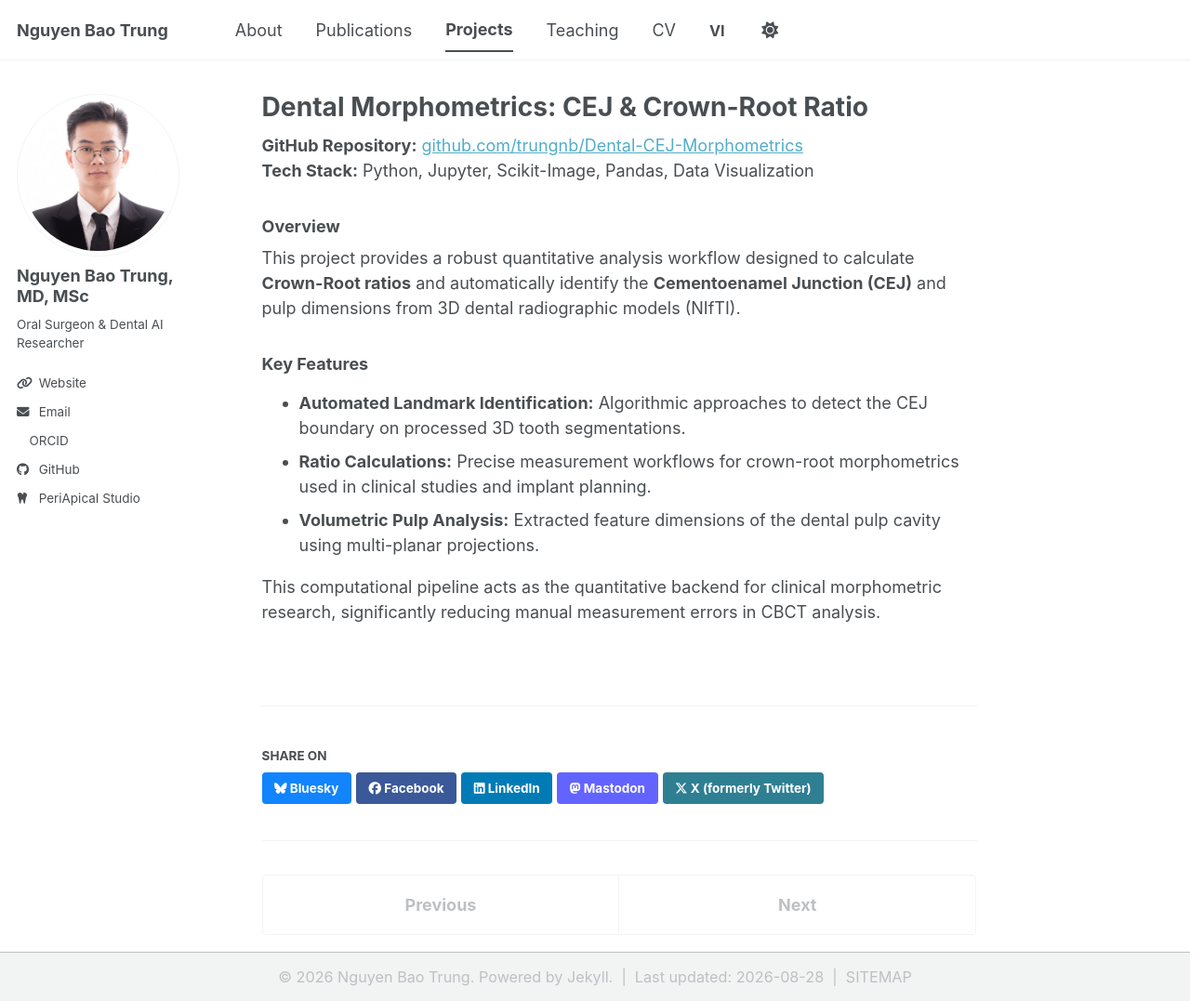
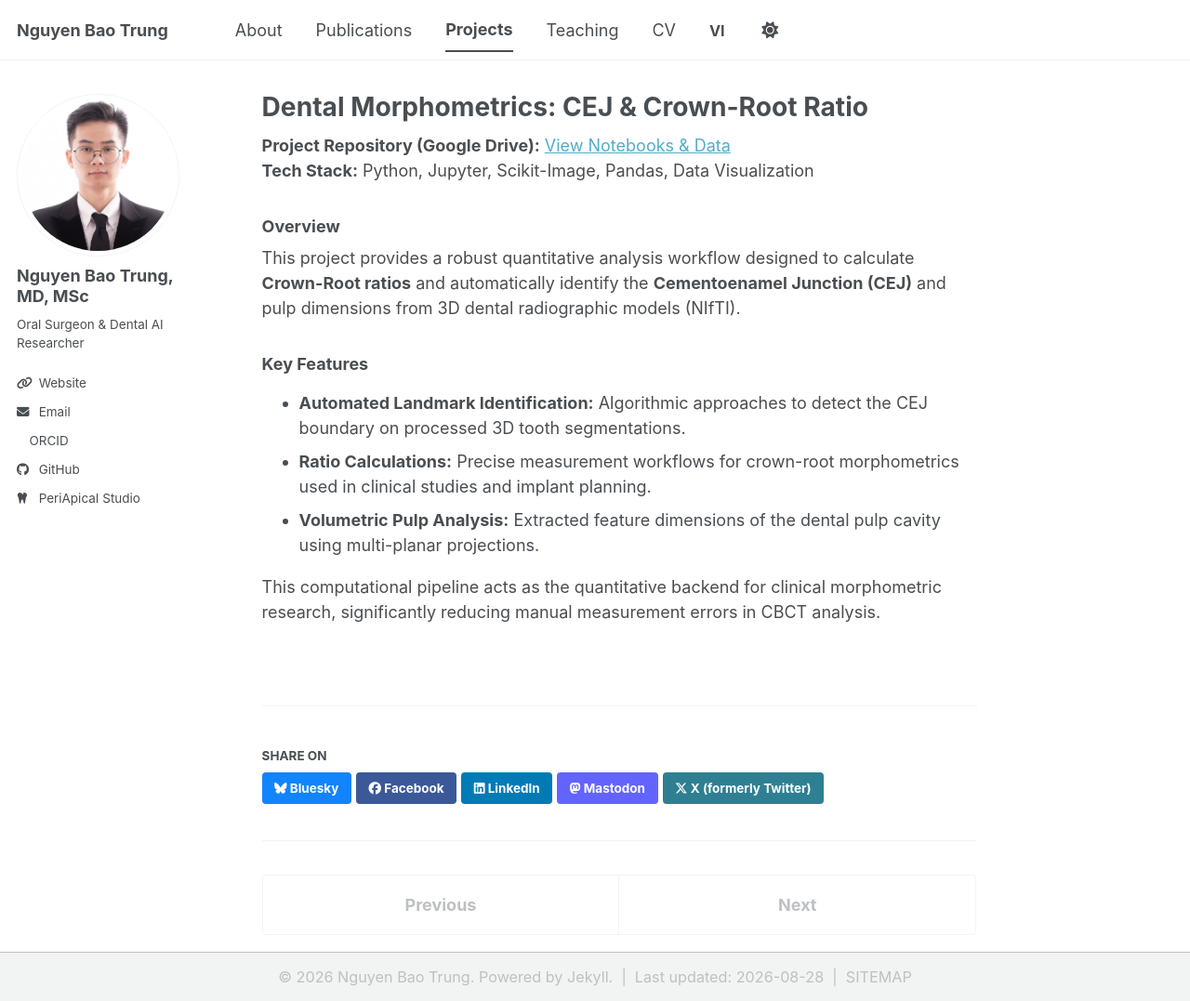
Before and after one commit to trungnb/trungnb.github.io, a Jekyll site: the page built from _portfolio/portfolio-6-dental-cej-morphometrics.md, in a window 1280 px wide and 1077 px high. Shown: the whole window at 93% size. Built offline with Jekyll 4.4.1, drawn with Linux system fonts in a browser that asks for light colours; a style sheet for code colours, icons or effects is not loaded.

Commit message:
Add Google Drive link for Dental CEJ Morphometrics

```diff
--- a/_portfolio/portfolio-6-dental-cej-morphometrics.md
+++ b/_portfolio/portfolio-6-dental-cej-morphometrics.md
@@ -5,7 +5,7 @@ collection: portfolio
 date: 2026-07-28
 ---
 
-**GitHub Repository:** [github.com/trungnb/Dental-CEJ-Morphometrics](https://github.com/trungnb)
+**Project Repository (Google Drive):** [View Notebooks & Data](https://drive.google.com/drive/folders/1IW2gQi0Azop_3Qrvm4e0FzrVchzdbBUQ?usp=sharing)
 **Tech Stack:** Python, Jupyter, Scikit-Image, Pandas, Data Visualization
 
 ### Overview
```
Also changed, not shown: _pages/cv-vi.md (+1 -1 lines), _pages/cv.md (+1 -1 lines).
